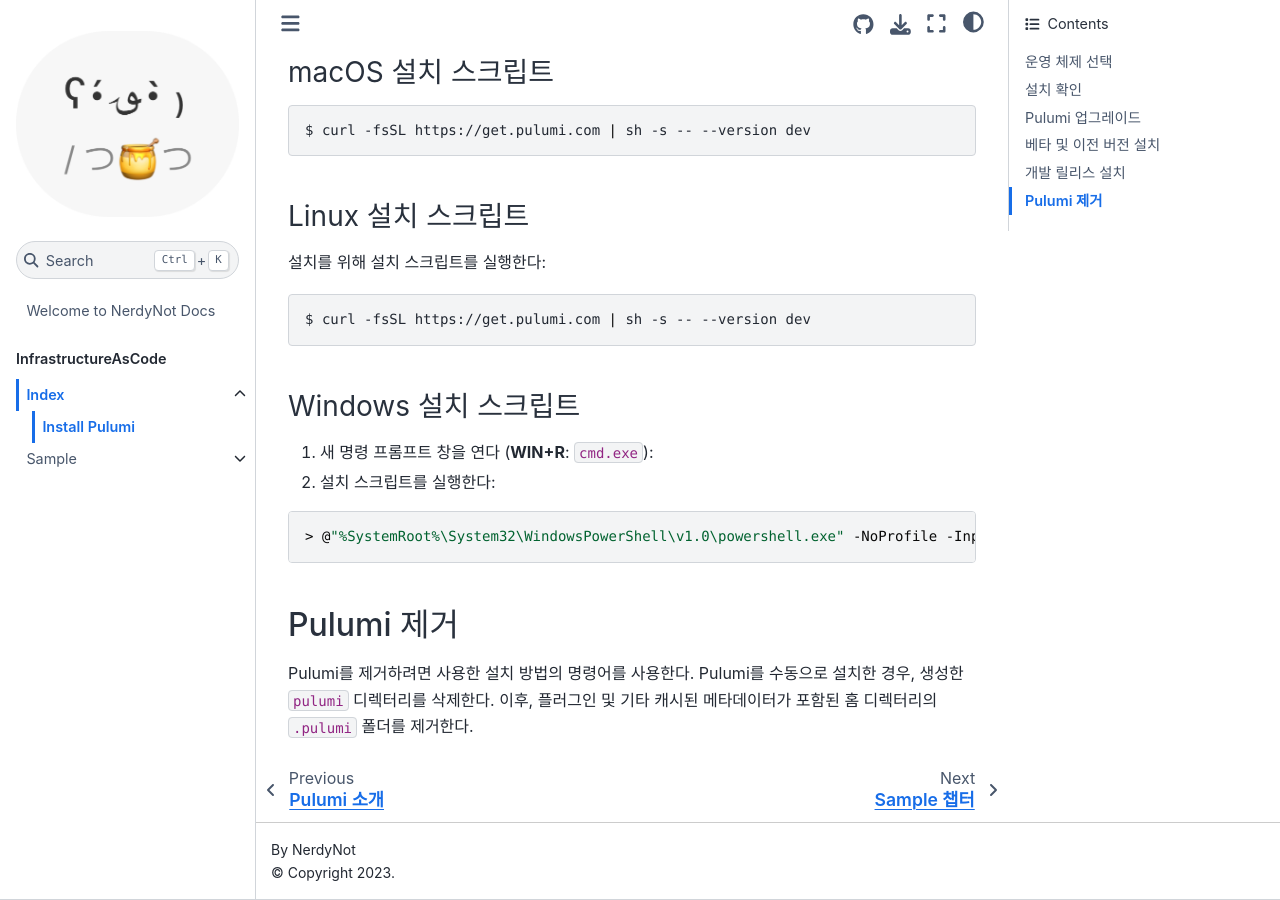
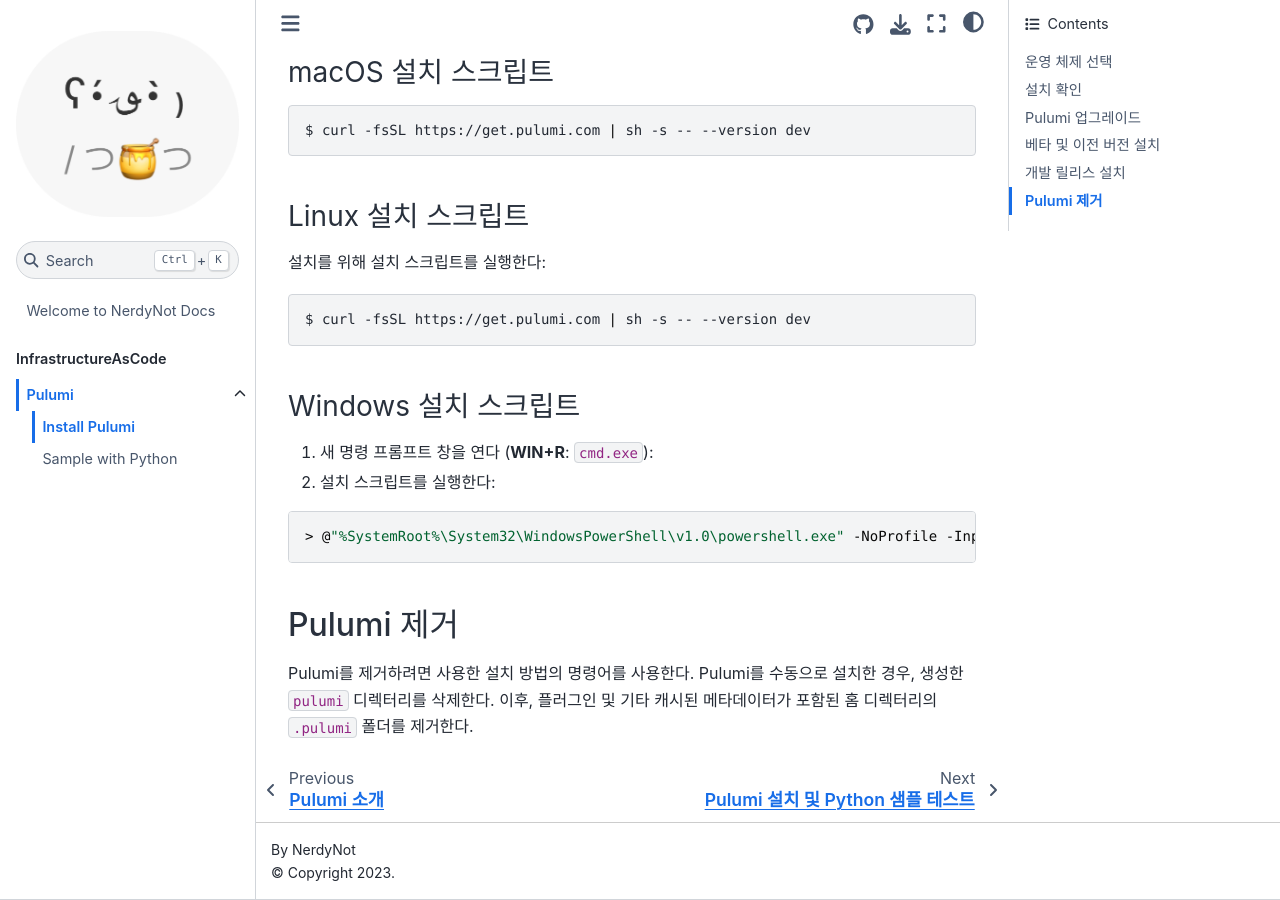
Before and after one commit to NerdyNot/NerdyNot-Old-Docs, a Jupyter Book: the page built from Docs/Pulumi/install.md, in a window 1280 px wide and 900 px high, scrolled down 8031 px. Built offline with Jupyter Book 1.0.4 settings and Sphinx 7.4.7 and the Sphinx Book theme 1.1.4, drawn with Linux system fonts in a browser that asks for light colours.

Commit message:
메뉴 구조 수정

```diff
--- a/_toc.yml
+++ b/_toc.yml
@@ -7,12 +7,9 @@
   - caption: InfrastructureAsCode
     chapters:
     - file: Docs/Pulumi/index.md
-      title: Index
+      title: Pulumi
       sections:
       - file: Docs/Pulumi/install.md
         title: Install Pulumi
-    - file: Docs/Pulumi/sample.md
-      title: Sample
-      sections:
       - file: Docs/Pulumi/python-sample
         title: Sample with Python
```
